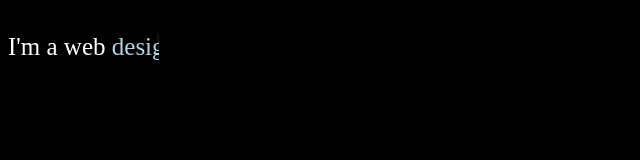
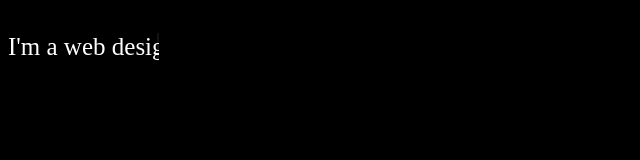
Before and after one commit to tkazee/spash_img, a plain HTML site: page INDEX.HTML in a window 1280 px wide. Shown: the full height of the page, 0-640 px from the left. Drawn offline with Linux system fonts and the light colour scheme.

Commit message:
second_commit

```diff
--- a/INDEX.HTML
+++ b/INDEX.HTML
@@ -21,7 +21,7 @@
         display:inline-block;
         animation: animation 8.5s steps(6) infinite ;
         width: 0ch;
-        color: lightblue;
+        color: lightbgreen;
     }
     p::before{
         display: inline-flex;
```
